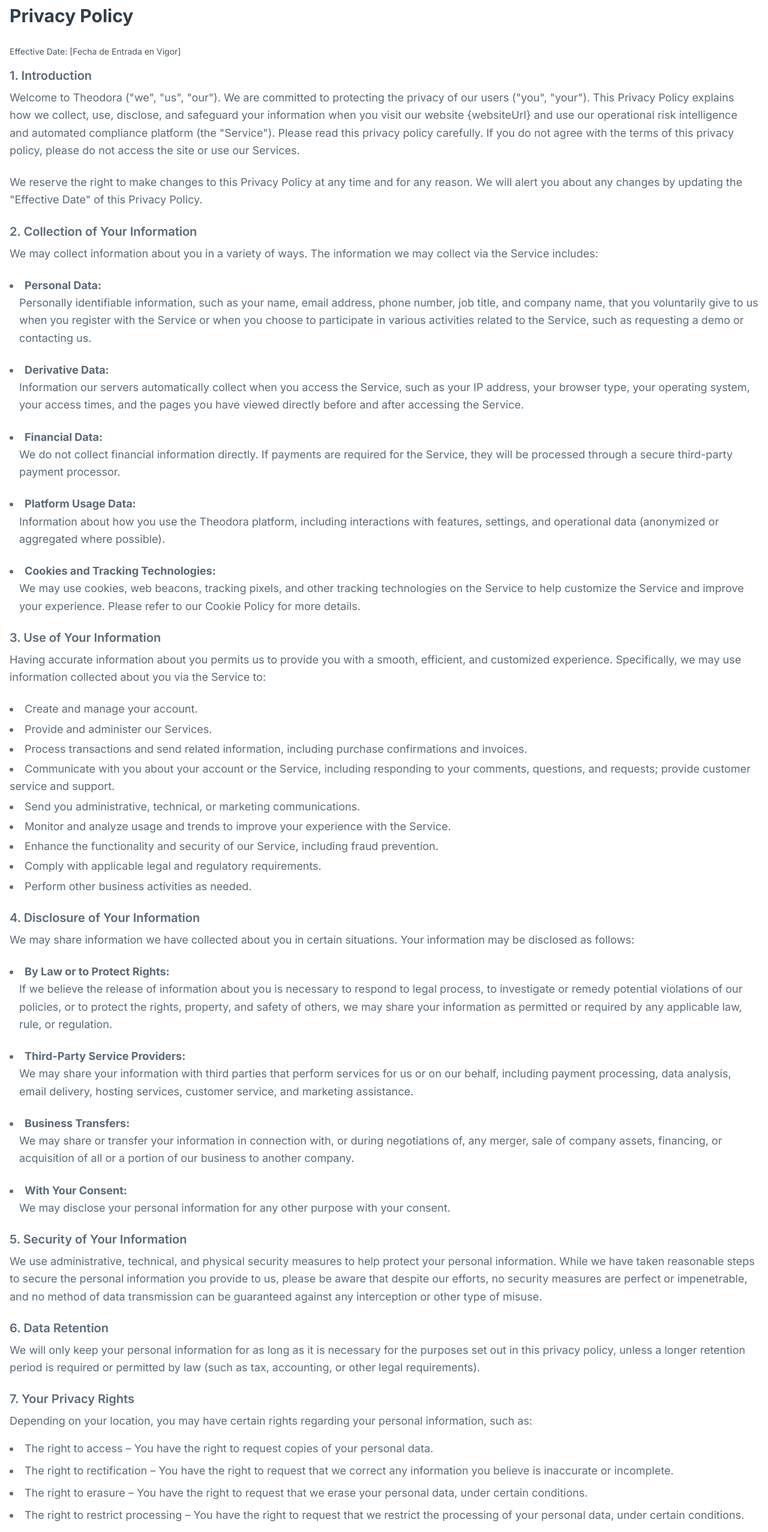
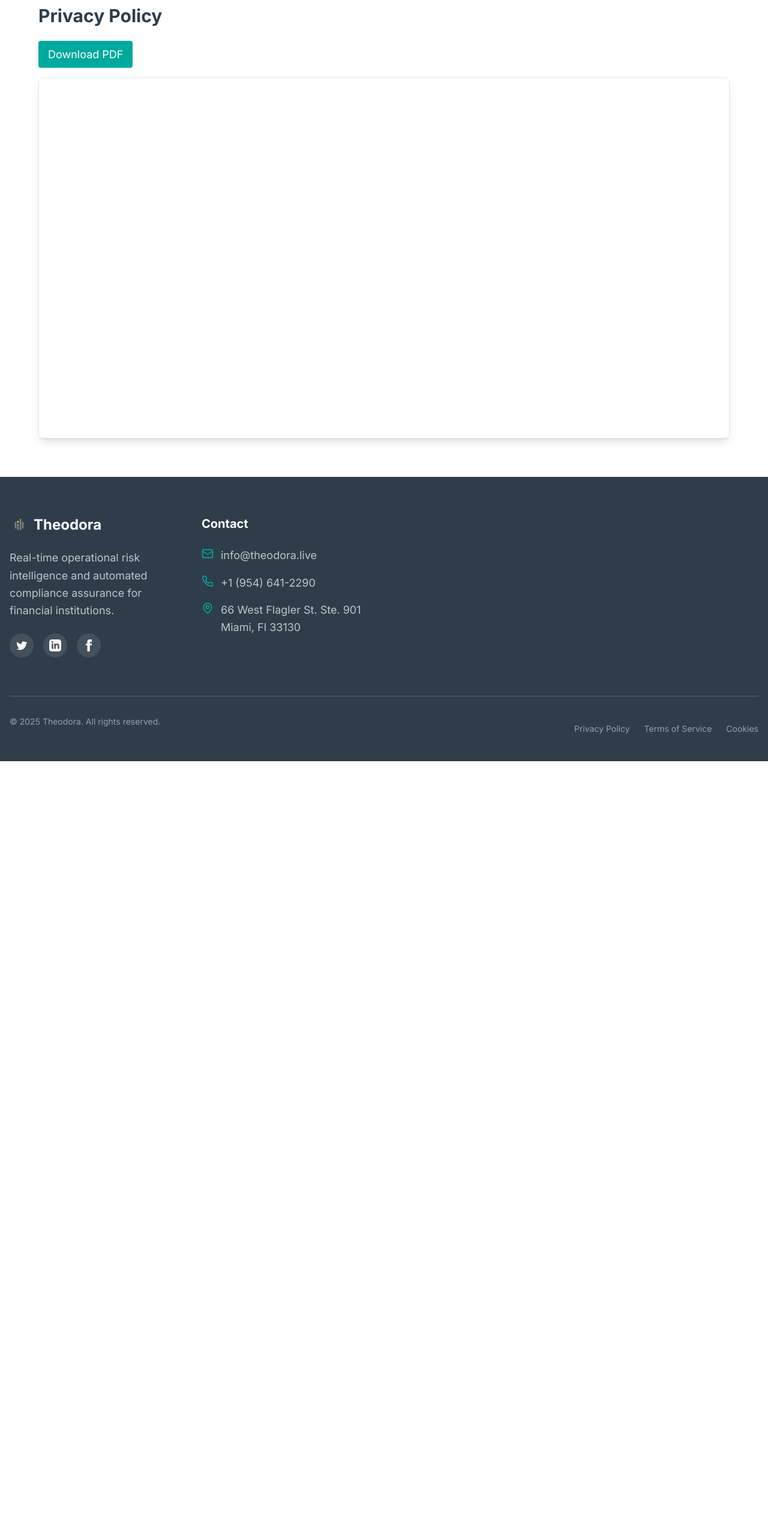
Before and after one commit to TheodoraPOWER/landing, a React (Vite) app: page /privacy-policy in a window 1280 px wide. Shown: the part 120-2674 px from the top of the page at 60% size. After the commit the page ends 1389 px from the top, so only its background shows below. Built offline with nearby package versions, Linux system fonts and the light colour scheme.

Commit message:
update policy

```diff
--- a/src/pages/PrivacyPolicy.tsx
+++ b/src/pages/PrivacyPolicy.tsx
@@ -1,140 +1,44 @@
 import React from 'react';
-import { useTranslation } from 'react-i18next';
 
 const PrivacyPolicy: React.FC = () => {
-  const { t } = useTranslation();
-
-  const effectiveDate = '[Fecha de Entrada en Vigor]';
-  const websiteUrl = '[TuSitioWeb.com]';
-  const contactAddress = '[Su Dirección Física]';
-  const contactEmail = '[Su Correo Electrónico de Contacto]';
-  const contactPhone = '[Su Número de Teléfono de Contacto]';
-
   return (
     <div className="container-custom py-16 pt-32 min-h-screen">
-      <h1 className="text-3xl font-bold mb-8">{t('privacy.title')}</h1>
-      <p className="text-sm text-gray-600 mb-4">{t('privacy.effectiveDateLabel')} {effectiveDate}</p>
+      <div className="max-w-6xl mx-auto">
+        <h1 className="text-3xl font-bold mb-6">Privacy Policy</h1>
 
-      <div className="space-y-6 text-secondary">
-        <section>
-          <h2 className="text-xl font-semibold mb-2">{t('privacy.section1.title')}</h2>
-          <p>{t('privacy.section1.paragraph1', { websiteUrl })}</p>
-          <p className="mt-2">{t('privacy.section1.paragraph2')}</p>
-        </section>
+        <div className="mb-4">
+          <a
+            href="/Theodora-live-Privacy-Policy.pdf"
+            download
+            className="inline-block px-4 py-2 bg-accent text-white rounded hover:bg-accent/90 transition-colors"
+          >
+            Download PDF
+          </a>
+        </div>
 
-        <section>
-          <h2 className="text-xl font-semibold mb-2">{t('privacy.section2.title')}</h2>
-          <p>{t('privacy.section2.intro')}</p>
-          <ul className="list-disc list-inside mt-2 space-y-1">
-            <li>
-              <strong>{t('privacy.section2.item1.title')}</strong>
-              <p className="ml-4">{t('privacy.section2.item1.description')}</p>
-            </li>
-            <li>
-              <strong>{t('privacy.section2.item2.title')}</strong>
-              <p className="ml-4">{t('privacy.section2.item2.description')}</p>
-            </li>
-            <li>
-              <strong>{t('privacy.section2.item3.title')}</strong>
-              <p className="ml-4">{t('privacy.section2.item3.description')}</p>
-            </li>
-            <li>
-              <strong>{t('privacy.section2.item4.title')}</strong>
-              <p className="ml-4">{t('privacy.section2.item4.description')}</p>
-            </li>
-            <li>
-              <strong>{t('privacy.section2.item5.title')}</strong>
-              <p className="ml-4">{t('privacy.section2.item5.description')}</p>
-            </li>
-          </ul>
-        </section>
-
-        <section>
-          <h2 className="text-xl font-semibold mb-2">{t('privacy.section3.title')}</h2>
-          <p>{t('privacy.section3.intro')}</p>
-          <ul className="list-disc list-inside mt-2 space-y-1">
-            <li>{t('privacy.section3.item1')}</li>
-            <li>{t('privacy.section3.item2')}</li>
-            <li>{t('privacy.section3.item3')}</li>
-            <li>{t('privacy.section3.item4')}</li>
-            <li>{t('privacy.section3.item5')}</li>
-            <li>{t('privacy.section3.item6')}</li>
-            <li>{t('privacy.section3.item7')}</li>
-            <li>{t('privacy.section3.item8')}</li>
-            <li>{t('privacy.section3.item9')}</li>
-          </ul>
-        </section>
-
-        <section>
-          <h2 className="text-xl font-semibold mb-2">{t('privacy.section4.title')}</h2>
-          <p>{t('privacy.section4.intro')}</p>
-          <ul className="list-disc list-inside mt-2 space-y-1">
-            <li>
-              <strong>{t('privacy.section4.item1.title')}</strong>
-              <p className="ml-4">{t('privacy.section4.item1.description')}</p>
-            </li>
-            <li>
-              <strong>{t('privacy.section4.item2.title')}</strong>
-              <p className="ml-4">{t('privacy.section4.item2.description')}</p>
-            </li>
-            <li>
-              <strong>{t('privacy.section4.item3.title')}</strong>
-              <p className="ml-4">{t('privacy.section4.item3.description')}</p>
-            </li>
-            <li>
-              <strong>{t('privacy.section4.item4.title')}</strong>
-              <p className="ml-4">{t('privacy.section4.item4.description')}</p>
-            </li>
-          </ul>
-        </section>
-
-        <section>
-          <h2 className="text-xl font-semibold mb-2">{t('privacy.section5.title')}</h2>
-          <p>{t('privacy.section5.paragraph1')}</p>
-        </section>
-
-        <section>
-          <h2 className="text-xl font-semibold mb-2">{t('privacy.section6.title')}</h2>
-          <p>{t('privacy.section6.paragraph1')}</p>
-        </section>
-
-        <section>
-          <h2 className="text-xl font-semibold mb-2">{t('privacy.section7.title')}</h2>
-          <p className="mb-4">{t('privacy.section7.intro')}</p>
-          <ul className="list-disc list-inside space-y-2">
-            <li>{t('privacy.section7.item1')}</li>
-            <li>{t('privacy.section7.item2')}</li>
-            <li>{t('privacy.section7.item3')}</li>
-            <li>{t('privacy.section7.item4')}</li>
-            <li>{t('privacy.section7.item5')}</li>
-            <li>{t('privacy.section7.item6')}</li>
-          </ul>
-          <p className="mt-4">{t('privacy.section7.outro')}</p>
-        </section>
-
-        <section>
-          <h2 className="text-xl font-semibold mb-2">{t('privacy.section8.title')}</h2>
-          <p>{t('privacy.section8.paragraph1')}</p>
-        </section>
-
-        <section>
-          <h2 className="text-xl font-semibold mb-2">{t('privacy.section9.title')}</h2>
-          <p>{t('privacy.section9.paragraph1')}</p>
-        </section>
-
-        <section>
-          <h2 className="text-xl font-semibold mb-2">{t('privacy.section10.title')}</h2>
-          <p>{t('privacy.section10.intro')}</p>
-          <address className="mt-2 not-italic">
-            {t('privacy.section10.address.line1')}
-            <br />
-            {t('privacy.section10.address.line2', { contactAddress })}
-            <br />
-            {t('privacy.section10.address.email', { contactEmail })}
-            <br />
-            {t('privacy.section10.address.phone', { contactPhone })}
-          </address>
-        </section>
+        <div className="border rounded-lg overflow-hidden shadow-lg bg-white">
+          <object
+            data="/Theodora-live-Privacy-Policy.pdf"
+            type="application/pdf"
+            className="w-full"
+            style={{ height: 'calc(100vh - 250px)', minHeight: '600px' }}
+          >
+            <iframe
+              src="/Theodora-live-Privacy-Policy.pdf"
+              className="w-full"
+              style={{ height: 'calc(100vh - 250px)', minHeight: '600px' }}
+              title="Privacy Policy"
+            >
+              <p className="p-4">
+                Your browser does not support PDFs.
+                <a href="/Theodora-live-Privacy-Policy.pdf" className="text-accent hover:underline ml-1">
+                  Download the PDF
+                </a>
+                to view it.
+              </p>
+            </iframe>
+          </object>
+        </div>
       </div>
     </div>
   );
```
Also changed, not shown: 1 other file (tests, documents, lock files or other folders).
